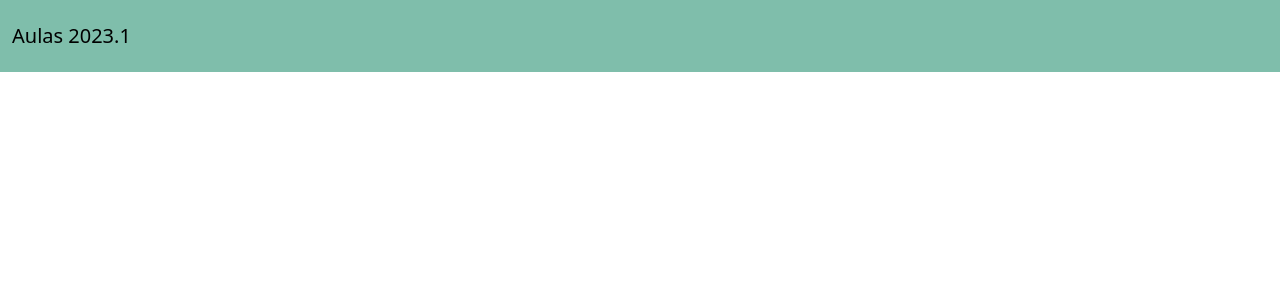
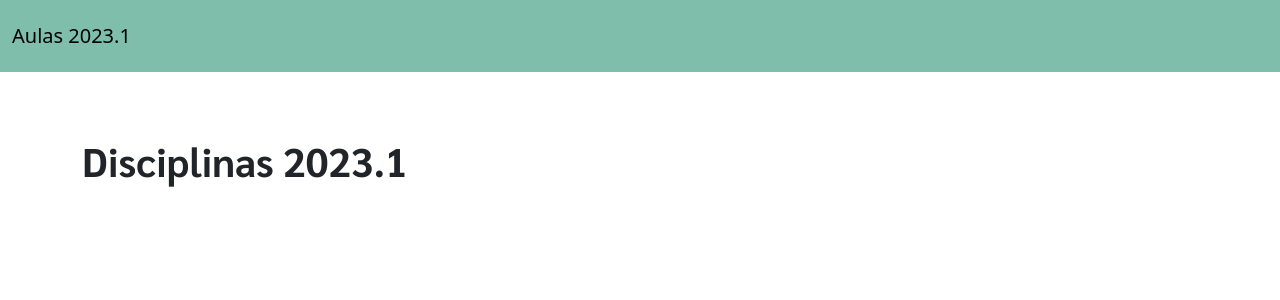
Before and after one commit to pedrokroger/pedrokroger.github.io, a Jekyll site: the page built from index.md, in a window 1280 px wide. Shown: the top 300 px of the page. Built offline with Jekyll 4.4.1, drawn with Linux system fonts in a browser that asks for light colours.

Commit message:
Separa semestre do titulo

```diff
--- a/_config.yml
+++ b/_config.yml
@@ -3,7 +3,8 @@
 # You can create any custom variable you would like, and they will be accessible
 # in the templates via {{ site.myvariable }}.
 
-title: Aulas 2023.1
+semestre: 2023.1
+title: Aulas
 email: kroger@ufba.br
 description: Aulas de Pedro Kroger
 url: "https://pkroger.com"
--- a/_layouts/default.html
+++ b/_layouts/default.html
@@ -8,9 +8,9 @@
     <meta name="robots" content="noindex">
 
     {% if page.title %}
-    <title>{{ site.title}} | {{ page.title }}</title>
+    <title>{{ page.title }}</title>
     {% else %}
-    <title>{{ site.title}}</title>
+    <title>{{ site.title }} {{ site.semestre }}</title>
     {% endif %}
 
     <link rel="preconnect" href="https://fonts.googleapis.com">
@@ -24,7 +24,7 @@
   <body>
     <nav class="navbar mb-4 py-3" style="background-color: #7FBEAB;">
       <div class="container-fluid">
-        <a class="navbar-brand" href="#">{{ site.title }}</a>
+        <a class="navbar-brand" href="/">{{ site.title }} {{ site.semestre }}</a>
       </div>
     </nav>
 
--- a/_layouts/home.html
+++ b/_layouts/home.html
@@ -1,3 +1,9 @@
 ---
 layout: default
 ---
+
+<article>
+  <h1>Disciplinas {{ site.semestre }}</h1>
+
+  {{ content }}
+</article>
```
